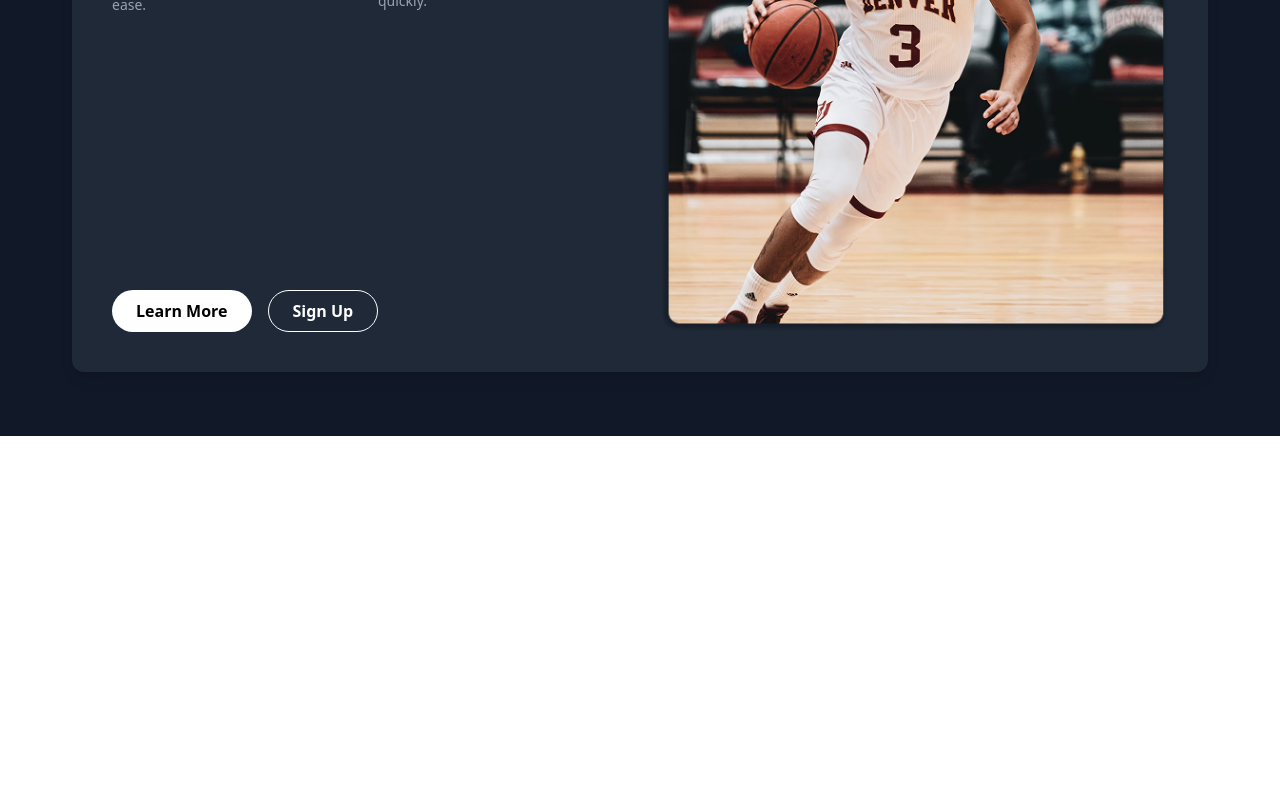
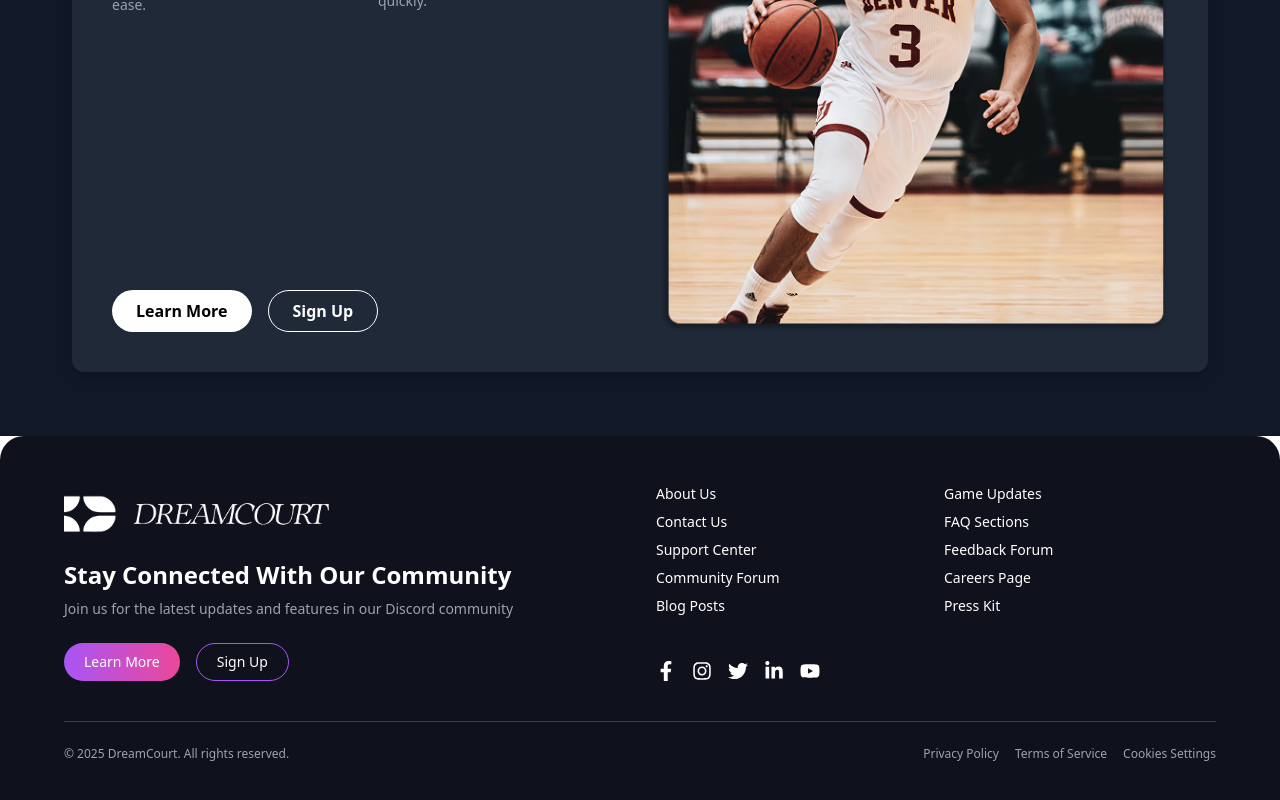
Before and after one commit to farooque-Git/revolear, a React (Vite) app: page / in a window 1280 px wide. Shown: the part 1897-2697 px from the top of the page. Before the commit the page ends 2333 px from the top, so only its background shows below. Built offline with nearby package versions, Linux system fonts and the light colour scheme.

Commit message:
Foter added

```diff
--- a/package.json
+++ b/package.json
@@ -12,6 +12,7 @@
   "dependencies": {
     "react": "^19.0.0",
     "react-dom": "^19.0.0",
+    "react-icons": "^5.5.0",
     "react-router-dom": "^7.5.3"
   },
   "devDependencies": {
--- a/src/App.jsx
+++ b/src/App.jsx
@@ -5,6 +5,7 @@ import Navbar from "./components/Navbar";
 import About from "./pages/About";
 import Feature from "./pages/Feature";
 import Contact from "./pages/Contact";
+import Footer from "./pages/Footer";
 
 function App() {
   return (
@@ -18,6 +19,7 @@ function App() {
 
         {/* <Route path="*" element={<NotFound />} /> */}
       </Routes>
+      <Footer />
     </Router>
   );
 }
--- /dev/null
+++ b/src/pages/Footer.jsx
@@ -0,0 +1,87 @@
+import React from "react";
+import { Link } from "react-router-dom";
+import logo from "../assets/logo.png";
+import {
+  FaFacebookF,
+  FaInstagram,
+  FaTwitter,
+  FaLinkedinIn,
+  FaYoutube,
+} from "react-icons/fa";
+
+const Footer = () => {
+  return (
+    <footer className="bg-[#0f111c] text-white py-12 px-6 md:px-16 rounded-t-3xl">
+      <div className="max-w-7xl mx-auto flex flex-col md:flex-row justify-between gap-8">
+        {/* Left Section */}
+        <div className="w-full md:w-1/2">
+          <div className="mb-4">
+            <Link to="/">
+              <img
+                src={logo}
+                alt="DreamCourt Logo"
+                className="object-contain w-[280px] h-[59px]"
+              />
+            </Link>
+          </div>
+          <h2 className="text-2xl font-bold mb-2">
+            Stay Connected With Our Community
+          </h2>
+          <p className="text-sm text-gray-400 mb-6">
+            Join us for the latest updates and features in our Discord community
+          </p>
+          <div className="flex gap-4">
+            <button className="bg-gradient-to-r from-purple-500 to-pink-500 px-5 py-2 rounded-full text-sm font-medium">
+              Learn More
+            </button>
+            <button className="border border-purple-500 px-5 py-2 rounded-full text-sm font-medium hover:bg-purple-600 transition">
+              Sign Up
+            </button>
+          </div>
+        </div>
+
+        {/* Right Section */}
+        <div className="w-full md:w-1/2 flex flex-col justify-between">
+          {/* Links */}
+          <div className="grid grid-cols-2 gap-4 text-sm mb-6">
+            <div className="flex flex-col space-y-2">
+              <Link to="/about">About Us</Link>
+              <Link to="/contact">Contact Us</Link>
+              <Link to="/support">Support Center</Link>
+              <Link to="/community">Community Forum</Link>
+              <Link to="/blog">Blog Posts</Link>
+            </div>
+            <div className="flex flex-col space-y-2">
+              <Link to="/updates">Game Updates</Link>
+              <Link to="/faq">FAQ Sections</Link>
+              <Link to="/feedback">Feedback Forum</Link>
+              <Link to="/careers">Careers Page</Link>
+              <Link to="/press-kit">Press Kit</Link>
+            </div>
+          </div>
+
+          {/* Social Icons */}
+          <div className="flex gap-4 text-xl">
+            <FaFacebookF className="hover:text-purple-400 cursor-pointer" />
+            <FaInstagram className="hover:text-purple-400 cursor-pointer" />
+            <FaTwitter className="hover:text-purple-400 cursor-pointer" />
+            <FaLinkedinIn className="hover:text-purple-400 cursor-pointer" />
+            <FaYoutube className="hover:text-purple-400 cursor-pointer" />
+          </div>
+        </div>
+      </div>
+
+      {/* Bottom Bar */}
+      <div className="border-t border-gray-700 mt-10 pt-6 text-xs text-gray-400 flex flex-col md:flex-row justify-between items-center gap-2">
+        <p>© 2025 DreamCourt. All rights reserved.</p>
+        <div className="flex gap-4">
+          <Link to="/privacy">Privacy Policy</Link>
+          <Link to="/terms">Terms of Service</Link>
+          <Link to="/cookies">Cookies Settings</Link>
+        </div>
+      </div>
+    </footer>
+  );
+};
+
+export default Footer;
```
Also changed, not shown: 1 other file (tests, documents, lock files or other folders).
